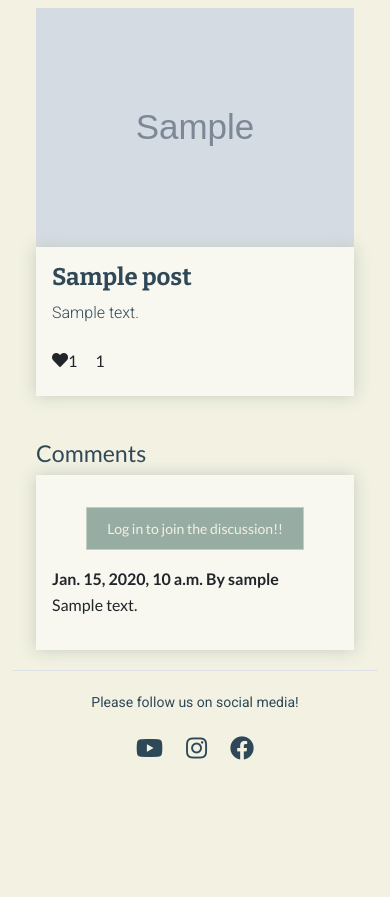
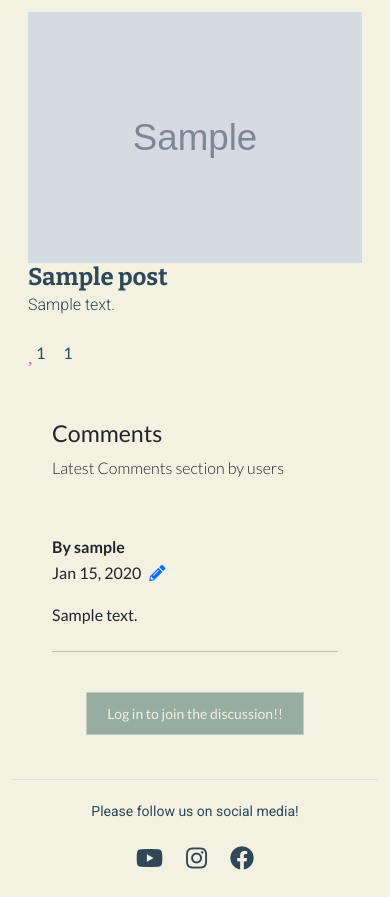
Before and after one commit to mervecoskunn/project-portfolio-4, a Django app: page /00000000-0000-0000-0000-000000000001 in a window 390 px wide. Shown: the part 66-963 px from the top of the page. Before the commit the page ends 826 px from the top, so only its background shows below. Run offline with Django 4.2, Linux system fonts and the light colour scheme; tables that the repository leaves empty hold one stand-in row (values such as "Sample post"); grey boxes marked "Sample" are stand-in pictures; some libraries are stand-ins or nearby versions.

Commit message:
responsive style fixed

```diff
--- a/posts/templates/posts/post_create.html
+++ b/posts/templates/posts/post_create.html
@@ -1,6 +1,7 @@
 {% extends 'base.html' %}
 
 {% block content %}
+
 <form method="POST" enctype="multipart/form-data">
     {% csrf_token %}
     {{form.as_p}}
--- a/posts/templates/posts/post_delete.html
+++ b/posts/templates/posts/post_delete.html
@@ -9,7 +9,7 @@
                 {{ form }}
                 {% csrf_token %}
                 <strong>Are you sure about deleting the post:<br>
-                    "{{ post.body | truncatechars:250 }}"
+                    "{{ post.title }}"
                     <br>This action cannot be undone!</strong>
                 <br>
                 <a href="{% url 'posts:manage_posts' request.user.id %}" class="btn btn-outline-secondary btn-sm">Cancel</a>
--- a/posts/templates/posts/post_detail.html
+++ b/posts/templates/posts/post_detail.html
@@ -10,7 +10,7 @@
             class="img-fluid" alt="Restaurant Image">
         </div>
         <div class="col-lg-6">
-            <div class="card">
+            <div class="post-view-card">
                 <div class="card-body">
                     <h5 class="card-title">{{object.title}}</h5>
                     <p class="card-text">
@@ -25,29 +25,30 @@
                             <div class="d-flex justify-content-start align-items-center">
                                 <button type="submit" name="post_id" value="{{ object.id }}"
                                         class="btn d-flex align-items-center">
-                                    <i class="fas fa-heart heart-like"></i>
+                                        <i class="fas fa-sharp fa-solid fa-heart"></i>
                                     <span>{{object.like.count}}</span>
                                 </button>
                                 <button type="button" class="btn d-flex align-items-center">
-                                    <i class="fa fa-comment"></i>
+                                    <i class="fas fa-solid fa-comment"></i>
                                     <span>{{object.post_comments.count}}</span>
                                 </button>
                                 {% else %}
-
+                                <div class="d-flex justify-content-start align-items-center">
                                 <button type="submit" name="post_id" value="{{ object.id }}"
                                         class="btn d-flex align-items-center">
-                                    <i class="far fa-heart heart-like"></i>
+                                    <i class="fas fa-sharp fa-solid fa-heart"></i>
                                     <span>{{object.like.count}}</span>
                                 </button>
                                 <button type="button" class="btn d-flex align-items-center">
-                                    <i class="fa fa-comment"></i>
+                                    <i class="fas fa-solid fa-comment"></i>
                                     <span>{{object.post_comments.count}}</span>
                                 </button>
+                                </div>
                             </div>
                             {% endif %}
                         </form>
                         {% else %}
-                        <i class="fas fa-heart heart-like"></i>
+                        <i class="fa-sharp fa-solid fa-heart"></i>
                         <span>{{object.like.count}}</span>
                         <i class="fa-solid fa-comment"></i>
                         <span>{{object.post_comments.count}}</span>
@@ -57,13 +58,39 @@
             </div>
         </div>
     </div>
-    <!-- Alt kısım -->
+
     <div class="row mt-4">
         <div class="col-lg-12">
+            <section class="text-white">
+                <div class="row justify-content-center">
+                    <div class="col-md-12">
+                        <div class="comments-card text-dark">
+                            <div class="comments-card-body p-4">
                                 <h3>Comments</h3>
-            <div class="card">
-                <div class="card-body">
-                    <!-- Comment section -->
+
+                                <p class="fw-light mb-4 pb-2">Latest Comments section by users</p>
+
+                                <div class="d-flex flex-column ">
+
+                                    {% for comment in object.post_comments.all %}
+                                    <div class="mt-4">
+                                        <h6 class="fw-bold mb-1"> By {{comment.author}}</h6>
+                                        <div class="d-flex align-items-center mb-3">
+                                            <p class="mb-0">
+                                                {{comment.created_on | date:"M d, Y"}}
+                                            </p>
+                                            <a href="#!" class="link-muted"><i class="fas fa-pencil-alt ms-2"></i></a>
+                                        </div>
+                                        <p class="mb-0">
+                                            {{comment.body}}
+                                        </p>
+                                    </div>
+
+                                    <hr class="my-0 mt-4">
+                                    {% endfor %}
+
+                                </div>
+                                <div class="mt-4">
                                     {% if request.user.is_authenticated %}
 
                                     <form method="POST" action="{% url 'posts:comment_create' object.id %}">
@@ -75,30 +102,25 @@
                                         </div>
                                         <hr>
                                         <div class="flex d-flex justify-content-center">
-                            <button class="btn btn-primary btn-block" type="submit">Send</button>
+                                            <button class="btn btn-primary btn-block btn-sm" type="submit">Send</button>
                                         </div>
                                     </form>
 
-
                                     {% else %}
                                     <div class="d-flex align-items-center justify-content-center">
-                        <a href="{% url 'accounts:login' %}" class="btn btn-primary m-3">
+                                        <a href="" class="btn btn-primary m-3 btn-sm">
                                             Log in to join the discussion!!
                                         </a>
                                     </div>
                                     {% endif %}
-                    {% for comment in object.post_comments.all %}
-                    <div class="mb-3">
-                        <strong>{{comment.created_on}} By {{comment.author}}</strong>
-                        <p>{{comment.body}}</p>
-                    </div>
-                    {% endfor %}
 
                                 </div>
                             </div>
                         </div>
                     </div>
                 </div>
-
-
+            </section>
+        </div>
+    </div>
+</div>
 {% endblock %}
--- a/posts/templates/posts/user_page.html
+++ b/posts/templates/posts/user_page.html
@@ -3,7 +3,7 @@
 {% block content %}
 <div class="row justify-content-center align-items-center" style="min-height: 100vh;">
     <div class="col-md-6">
-        <div class="card">
+        <div class="my-page-card">
             <p class="card-header text-center">Hi {{request.user}}. We are happy to see you join our Lunds'
                 Community!</p>
             <div class="card-body">
--- a/templates/base.html
+++ b/templates/base.html
@@ -19,7 +19,7 @@
 
     <!-- Main Content Begin Code -->
     <main>
-        <div class="container-fluid d-flex justify-content-center align-items-center"
+        <div class="w-full d-flex justify-content-center align-items-center p-1"
              style="min-height: calc(100vh - 200px)">
             <div class="row justify-content-center align-items-center" style="width: 100%">
                 {% block content %}
--- a/templates/navbar.html
+++ b/templates/navbar.html
@@ -32,6 +32,10 @@
                 <li class="nav-item {% if request.resolver_match.url_name == 'user_page' %}active{% endif %}">
                     <a class="nav-link" href="{% url 'posts:user_page' request.user.id %}">My Page</a>
                 </li>
+                <li class="nav-item">
+                      <a class="nav-link" href="#" data-bs-toggle="modal"
+                       data-bs-target="#logoutModal">Logout</a>
+                </li>
                 {% else %}
                 <li class="nav-item">
                     <a class="nav-link" href="{% url 'accounts:login' %}">Login/Register</a>
@@ -42,3 +46,31 @@
     </div>
 </nav>
 <!-- Navigation End Code -->
+
+        <form method="POST" action="{% url 'accounts:logout' %}">
+                    {% csrf_token %}
+                    <!-- Logout Modal -->
+                    <div class="modal fade" id="logoutModal" tabindex="-1" aria-labelledby="logoutModalLabel"
+                         aria-hidden="true">
+                        <div class="modal-dialog">
+                            <div class="modal-content">
+                                <div class="modal-header">
+                                    <h5 class="modal-title" id="logoutModalLabel">Confirm Logout</h5>
+                                    <button type="button" class="btn-close" data-bs-dismiss="modal"
+                                            aria-label="Close"></button>
+                                </div>
+                                <div class="modal-body">
+                                    <div class="flex d-flex justify-content-center m-5">
+                                        <p>Are you sure you want to logout?</p>
+                                    </div>
+                                </div>
+                                <div class="modal-footer">
+                                    <button type="button" class="btn btn-secondary" data-bs-dismiss="modal">Cancel
+                                    </button>
+                                    <button type="submit" class="btn btn-primary">Logout</button>
+                                </div>
+                            </div>
+                        </div>
+                    </div>
+                    <!-- Logout Modal End -->
+                </form>
```
Also changed, not shown: accounts/templates/accounts/login.html (+5 -3 lines), posts/templates/categories/category_detail.html (+11 -17 lines), posts/templates/categories/category_list.html (+7 -9 lines), posts/templates/posts/manage_posts.html (+23 -30 lines), posts/templates/posts/post_list.html (+13 -19 lines). Lines whose indentation alone changed are shown as unchanged.
